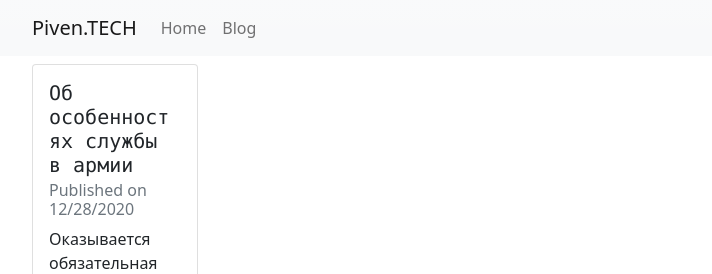
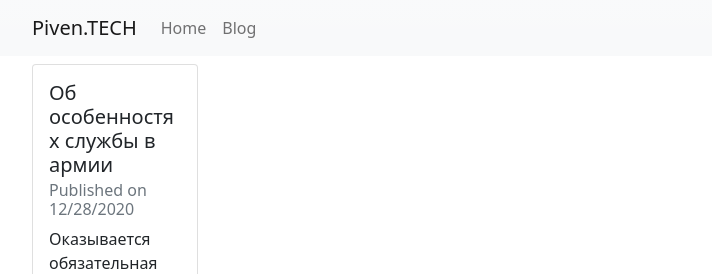
Before and after one commit to vadimpiven/vadimpiven, a Jekyll site: the page built from blog/index.html, in a window 1280 px wide. Shown: the top 274 px of the page, without its empty margins (50-762 px from the left). Built offline with Jekyll 4.4.1, drawn with Linux system fonts in a browser that asks for light colours; the list of posts is cut into pages by our own code.

Commit message:
Update index.html

```diff
--- a/blog/index.html
+++ b/blog/index.html
@@ -7,9 +7,9 @@ title: Piven.TECH Blog
     <div class="mb-2 col-sm-12 col-md-6 col-lg-3 col-xl-2 col-xxl-1">
       <div class="card">
         <div class="card-body">
-          <h5 class="card-title font-monospace">{{ post.title }}</h5>
+          <h5 class="card-title">{{ post.title }}</h5>
           <h6 class="card-subtitle mb-2 text-muted">Published on {{ post.date | date: "%m/%d/%Y" }}</h6>
-          <p class="card-text mb-2 text-justify">{{ post.excerpt }}</p>
+          <p class="card-text mb-2">{{ post.excerpt }}</p>
           <a href="{{ post.url }}" class="card-link">Read more</a>
         </div>
       </div>
```
